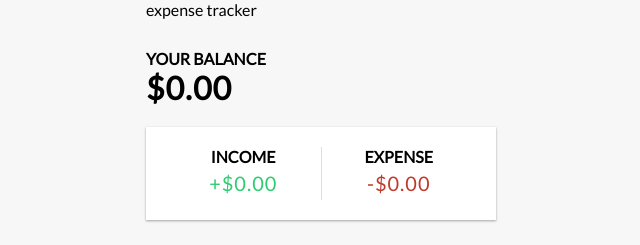
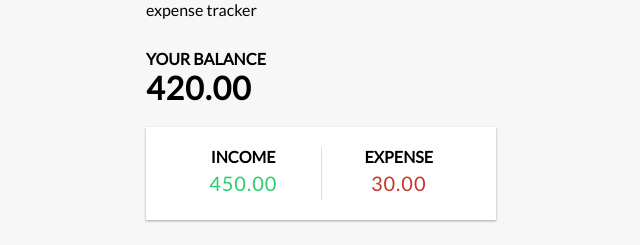
Before and after one commit to aaronsHarris/expense-tracker-react, a React (Create React App) app in the folder client/: page / in a window 1280 px wide. Shown: the top 245 px of the page, without its empty margins (319-959 px from the left). Built offline with nearby package versions, Linux system fonts and the light colour scheme.

Commit message:
added income and expense amounts to IncomeExpenses

```diff
--- a/client/src/components/Balance.jsx
+++ b/client/src/components/Balance.jsx
@@ -1,10 +1,18 @@
-import React from 'react'
+import React from "react";
+import { useContext } from "react/cjs/react.development";
+import { GlobalContext } from "../context/GlobalState";
 
 export const Balance = () => {
-    return (
-        <>
-           <h4>Your Balance</h4>
-           <h1>$0.00</h1>
-        </>
-    )
-}
+const { transactions } = useContext(GlobalContext);
+
+const amounts = transactions.map(transaction => transaction.amount);
+const total = amounts.reduce((acc, item) => (acc += item), 0).toFixed(2);
+
+
+return (
+    <>
+    <h4>Your Balance</h4>
+        <h1>{total}</h1>
+    </>
+);
+};
--- a/client/src/components/IncomeExpenses.jsx
+++ b/client/src/components/IncomeExpenses.jsx
@@ -1,15 +1,32 @@
-import React from 'react'
+import { GlobalContext } from "../context/GlobalState";
+import { useContext } from "react";
+
 
 export const IncomeExpenses = () => {
+  const { transactions } = useContext(GlobalContext);
+
+  const amounts = transactions.map(transaction => transaction.amount);
+
+  const income = amounts
+    .filter(item => item > 0)
+    .reduce((acc, item) => (acc += item), 0)
+    .toFixed(2);
+
+  const expense = (
+    amounts.filter(item => item < 0).reduce((acc, item) => (acc += item), 0) *
+    -1
+  ).toFixed(2);
+
+
     return (
         <div className="inc-exp-container">
         <div>
           <h4>Income</h4>
-          <p className="money plus">+$0.00</p>
+          <p className="money plus">{income}</p>
         </div>
         <div>
           <h4>Expense</h4>
-          <p className="money minus">-$0.00</p>
+          <p className="money minus">{expense}</p>
         </div>
       </div>
     )
```
